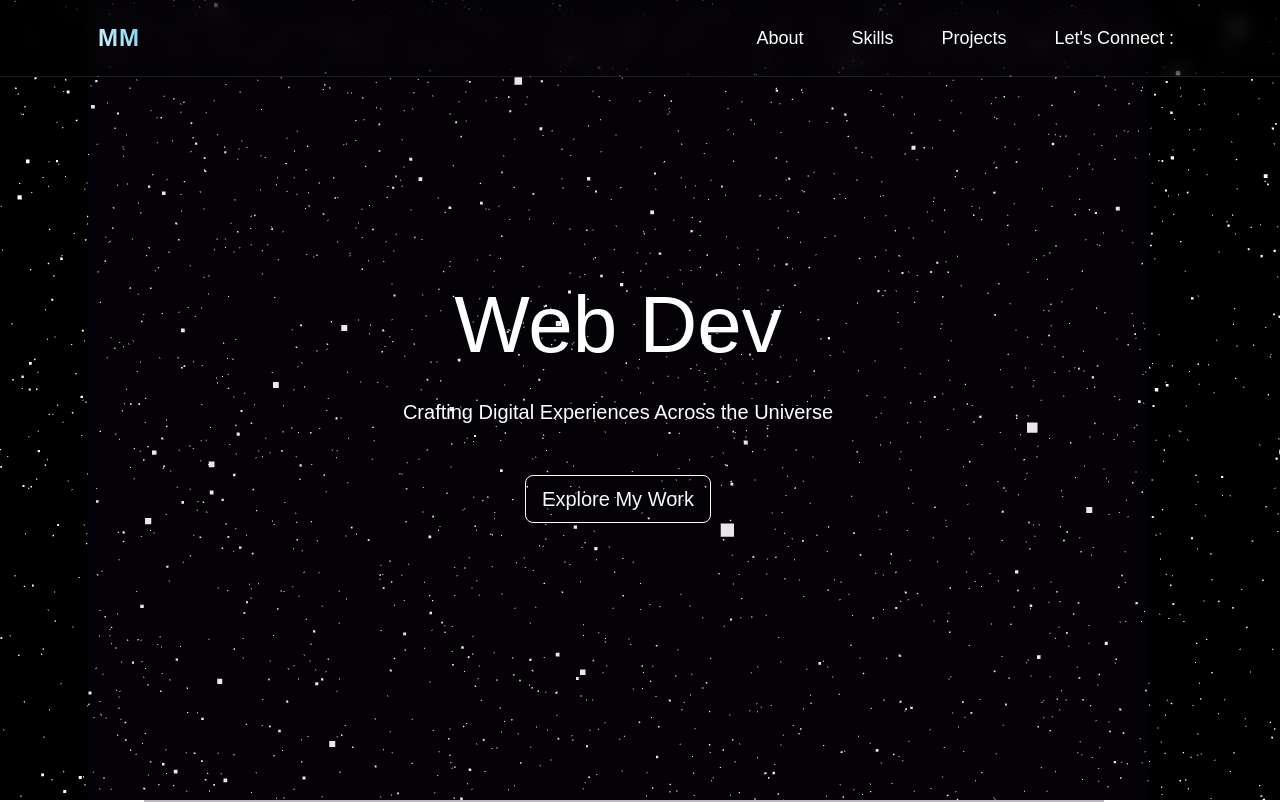
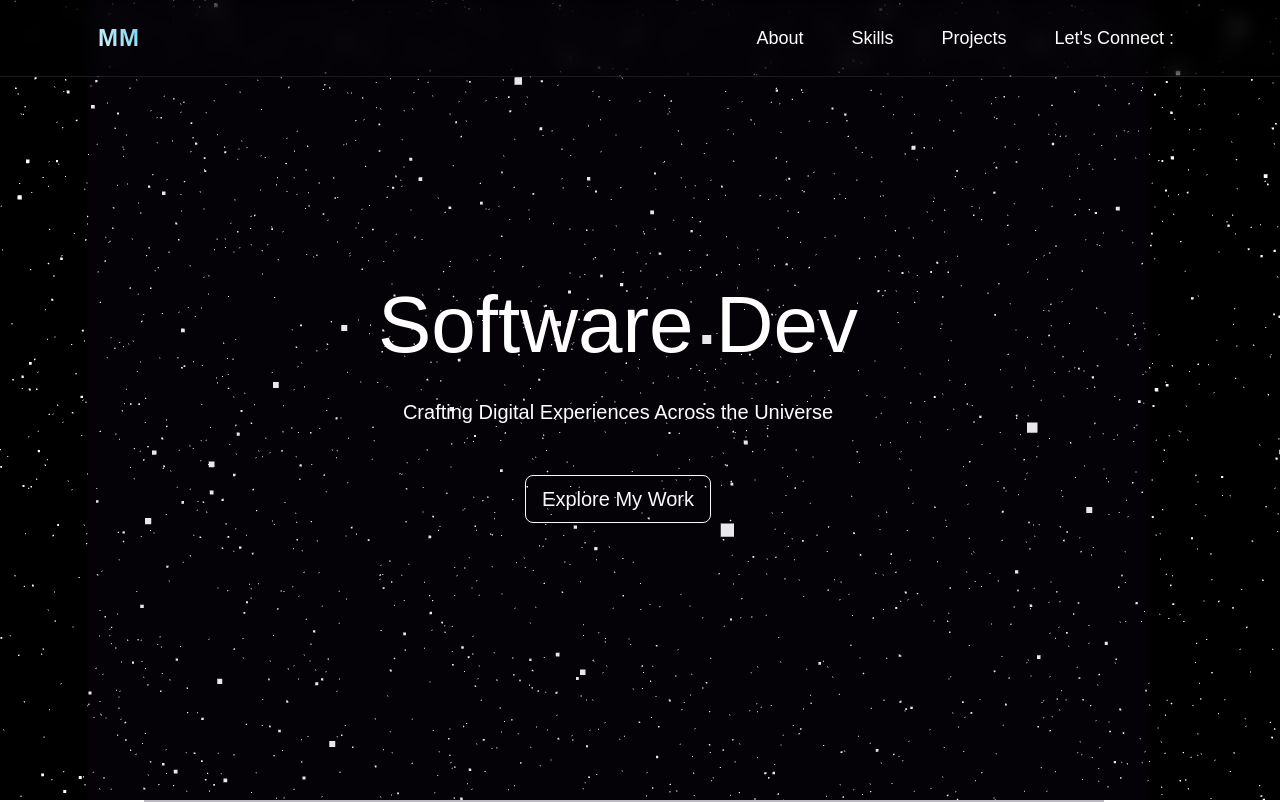
Before and after one commit to mayank-dotcom/new_portfolio, a React (Vite) app: page / in a window 1280 px wide. Shown: the top 802 px of the page. Built offline with nearby package versions, Linux system fonts and the light colour scheme.

Commit message:
web dev to soft dev

```diff
--- a/src/components/Hero.jsx
+++ b/src/components/Hero.jsx
@@ -6,7 +6,7 @@ function Hero() {
       <div className="container h-100">
         <div className="row h-100 align-items-center">
           <div className="col-12 text-center">
-            <h1 className="display-1 text-white mb-4 animate__animated animate__fadeIn">Web Dev</h1>
+            <h1 className="display-1 text-white mb-4 animate__animated animate__fadeIn">Software Dev</h1>
             <p className="lead text-white mb-5 animate__animated animate__fadeIn animate__delay-1s" id="herotex">
               Crafting Digital Experiences Across the Universe
             </p>
```
